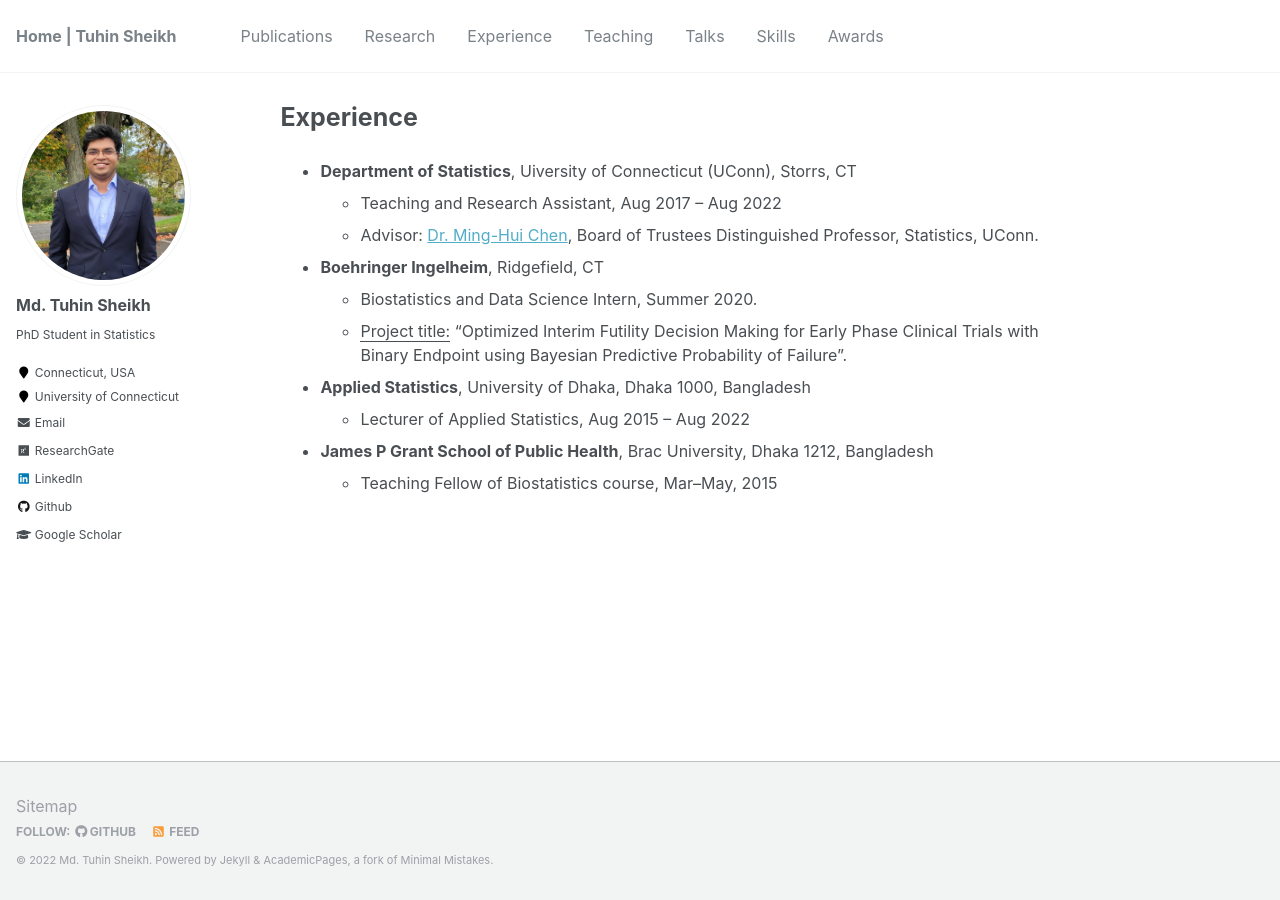
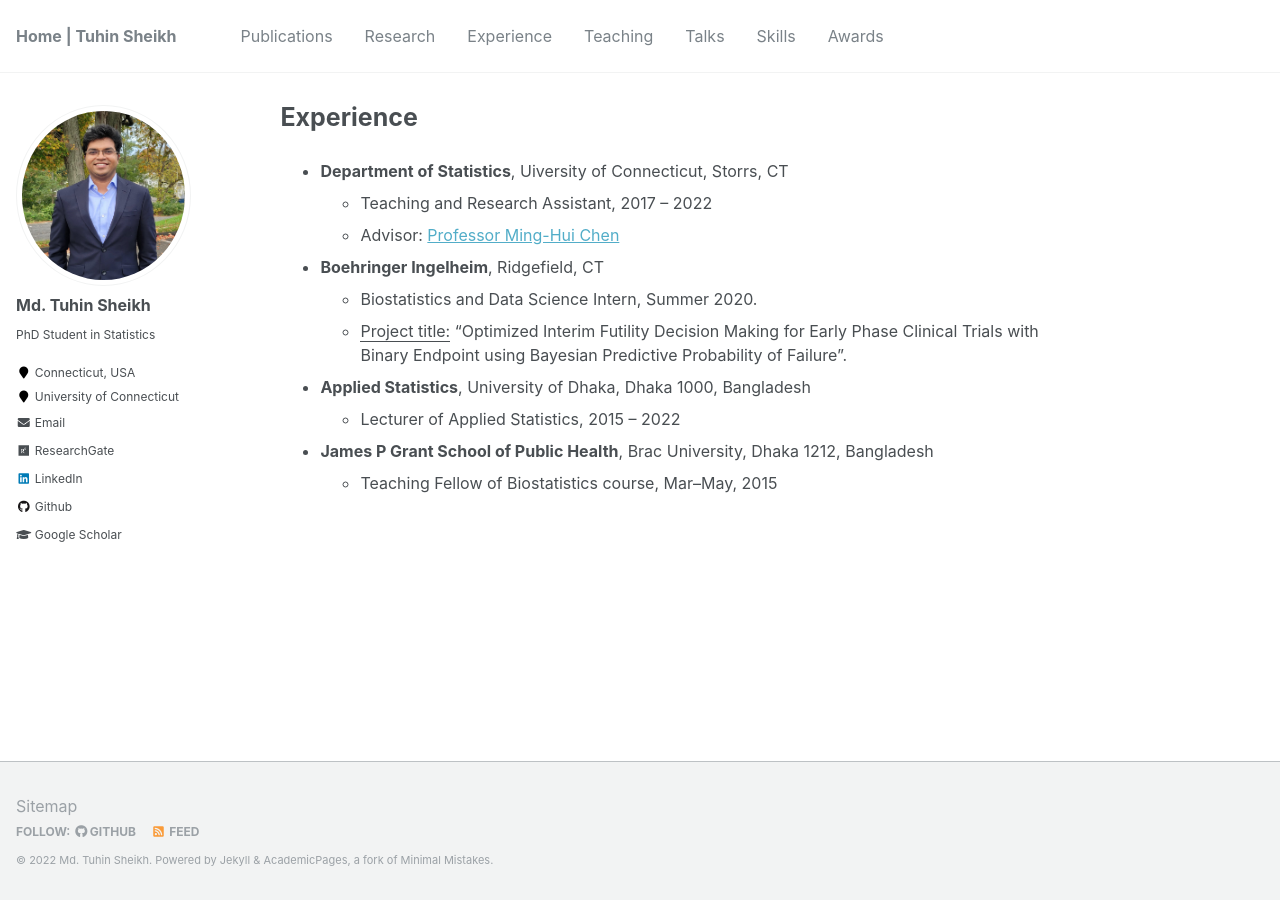
Before and after one commit to mdtuhinsheikh/mdtuhinsheikh.github.io, a Jekyll site: the page built from _pages/experience.md, in a window 1280 px wide. Built offline with Jekyll 4.4.1, drawn with Linux system fonts in a browser that asks for light colours.

Commit message:
Update experience.md

```diff
--- a/_pages/experience.md
+++ b/_pages/experience.md
@@ -4,13 +4,13 @@ permalink: /experience/
 author_profile: true
 ---
 
-* **Department of Statistics**, Uiversity of Connecticut (UConn), Storrs, CT
-  - Teaching and Research Assistant, Aug 2017 -- Aug 2022
-  - Advisor: [Dr. Ming-Hui Chen](http://merlot.stat.uconn.edu/~mhchen/), Board of Trustees Distinguished Professor, Statistics, UConn.
+* **Department of Statistics**, Uiversity of Connecticut, Storrs, CT
+  - Teaching and Research Assistant, 2017 -- 2022
+  - Advisor: [Professor Ming-Hui Chen](http://merlot.stat.uconn.edu/~mhchen/)
 * **Boehringer Ingelheim**, Ridgefield, CT
   - Biostatistics and Data Science Intern, Summer 2020.
   - <ins>Project title:</ins> "Optimized Interim Futility Decision Making for Early Phase Clinical Trials with Binary Endpoint using Bayesian Predictive Probability of Failure".
 * **Applied Statistics**, University of Dhaka, Dhaka 1000, Bangladesh
-  - Lecturer of Applied Statistics, Aug 2015 -- Aug 2022
+  - Lecturer of Applied Statistics, 2015 -- 2022
 * **James P Grant School of Public Health**, Brac University, Dhaka 1212, Bangladesh
   - Teaching Fellow of Biostatistics course, Mar--May, 2015
```
